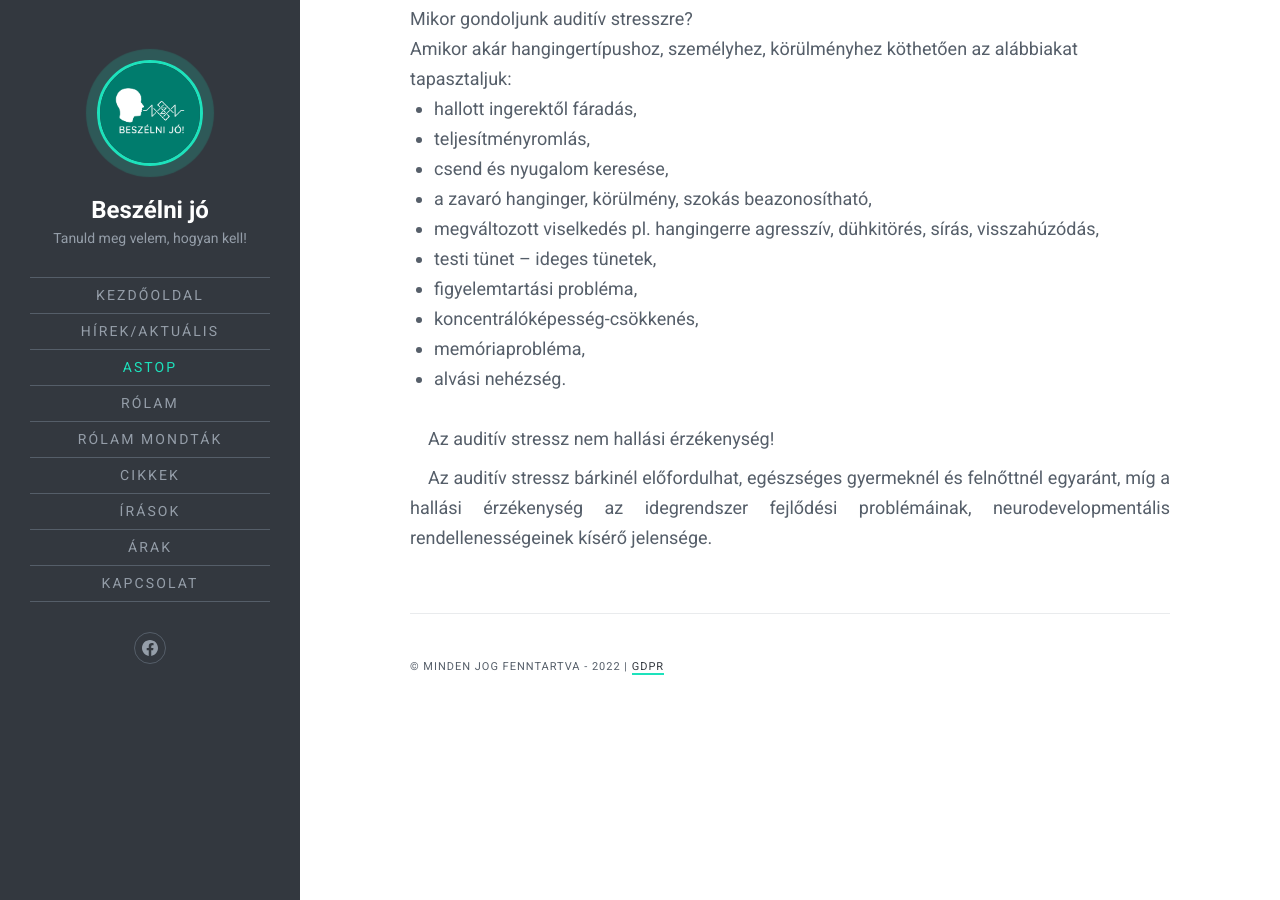
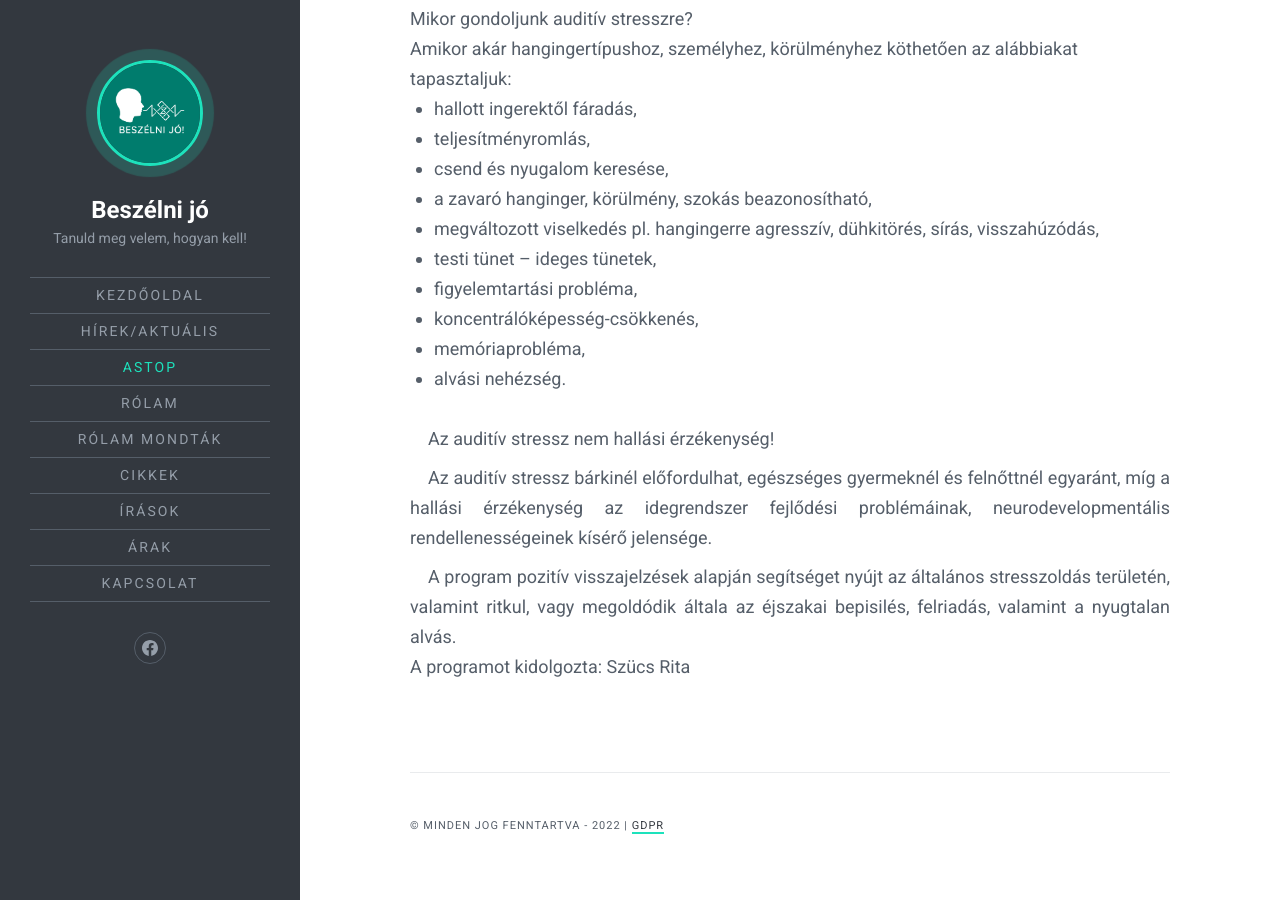
Before and after one commit to beszelnijo/beszelnijo.github.io, a Jekyll site: the page built from astop.md, in a window 1280 px wide and 900 px high, scrolled down 1684 px. Built offline with Jekyll 4.4.1, drawn with Linux system fonts in a browser that asks for light colours; comment, search, counter and statistics services are not loaded.

Commit message:
Update astop.md

```diff
--- a/astop.md
+++ b/astop.md
@@ -48,3 +48,6 @@ Az auditív stressz nem hallási érzékenység!
 {: .bekezdes .terkoz-elotte}
 Az auditív stressz bárkinél előfordulhat, egészséges gyermeknél és felnőttnél egyaránt, míg a hallási érzékenység az idegrendszer fejlődési problémáinak, neurodevelopmentális rendellenességeinek kísérő jelensége.
 {: .bekezdes}
+A program pozitív visszajelzések alapján segítséget nyújt az általános stresszoldás területén, valamint ritkul, vagy megoldódik általa az éjszakai bepisilés, felriadás, valamint a nyugtalan alvás.
+{: .bekezdes}
+A programot kidolgozta: Szücs Rita
```
